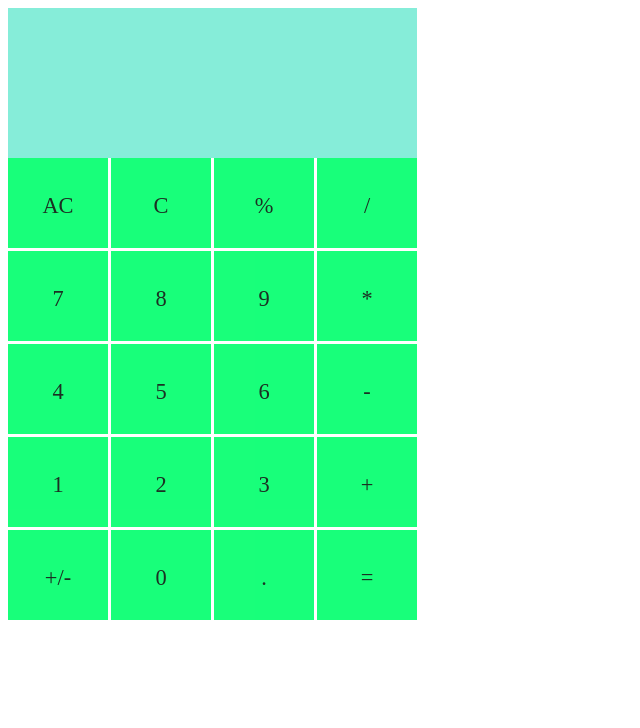
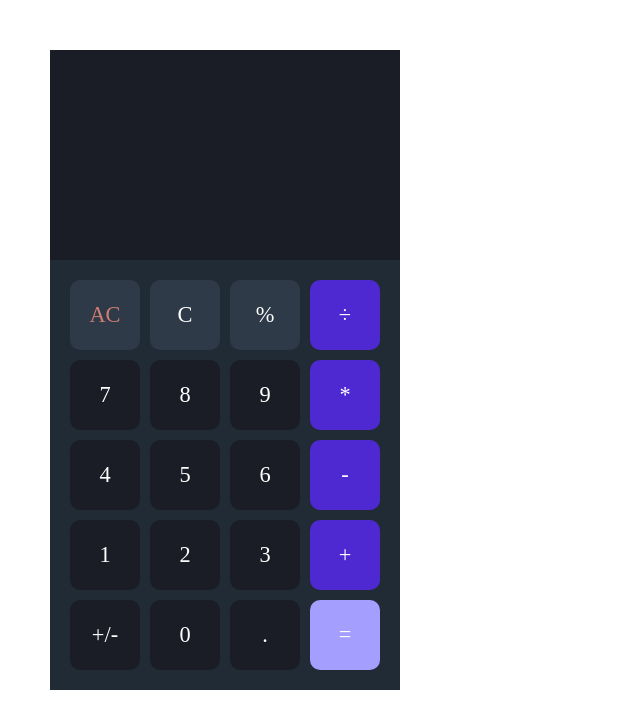
Before and after one commit to Loveriik/Calculator-app, a plain HTML site: page index.html in a window 1280 px wide. Shown: the whole page, without its empty margins (0-640 px from the left). Drawn offline with Linux system fonts and the light colour scheme.

Commit message:
final update

```diff
--- a/index.html
+++ b/index.html
@@ -4,6 +4,9 @@
         <title>Calculator</title>
         <link rel="stylesheet" href="style.css">
         <link rel="preconnect" href="https://fonts.googleapis.com">
+        <link rel="preconnect" href="https://fonts.googleapis.com">
+<link rel="preconnect" href="https://fonts.gstatic.com" crossorigin>
+<link href="https://fonts.googleapis.com/css2?family=EB+Garamond&display=swap" rel="stylesheet">
         <script src="script.js"></script>
         <meta charset="UTF-8">
         <meta name="viewport" content="width=device-width, initial-scale=1" />
@@ -11,72 +14,70 @@
     <body onload="preparation()">
         <div id="body">
             <div id="display">
-                <div id="displayAbove">
-                    <div id="firstNumber"></div>
-                    <div id="signS"></div>
-                    <div id="secondNumber"></div>
-                </div>
+                <div id="firstNumber"></div>
+                <div id="signS"></div>
+                <div id="secondNumber"></div>
                 <div id="value"></div>
             </div>
             <div id="buttons">
-                <div id="AC" class="button_shape" onclick="clearBlocks()">
+                <div id="AC" class="button_shape top-color" onclick="clearBlocks()">
                     <p>AC</p>
                 </div>
-                <div id="delete" class="button_shape" onclick="clearLastDigit()">
+                <div id="delete" class="button_shape top-color" onclick="clearLastDigit()">
                     <p>C</p>
                 </div>
-                <div id="percentage" class="button_shape" onclick="percentage()">
+                <div id="percentage" class="button_shape top-color" onclick="percentage()">
                     <p>%</p>
                 </div>
-                <div id="divide" class="button_shape" onclick="clickSign('/')">
-                    <p>/</p>
+                <div id="divide" class="button_shape right-buttons" onclick="clickSign('÷')">
+                    <p>÷</p>
                 </div>
-                <div id="seven" class="button_shape" onclick="clickNumber(7)">
+                <div id="seven" class="button_shape numbers-color" onclick="clickNumber(7)">
                     <p>7</p>
                 </div>
-                <div id="eight" class="button_shape" onclick="clickNumber(8)">
+                <div id="eight" class="button_shape numbers-color" onclick="clickNumber(8)">
                     <p>8</p>
                 </div>
-                <div id="nine" class="button_shape" onclick="clickNumber(9)">
+                <div id="nine" class="button_shape numbers-color" onclick="clickNumber(9)">
                     <p>9</p>
                 </div>
-                <div id="multiply" class="button_shape" onclick="clickSign('*')">
+                <div id="multiply" class="button_shape right-buttons" onclick="clickSign('*')">
                     <p>*</p>
                 </div>
-                <div id="four" class="button_shape" onclick="clickNumber(4)">
+                <div id="four" class="button_shape numbers-color" onclick="clickNumber(4)">
                     <p>4</p>
                 </div>
-                <div id="five" class="button_shape" onclick="clickNumber(5)">
+                <div id="five" class="button_shape numbers-color" onclick="clickNumber(5)">
                     <p>5</p>
                 </div>
-                <div id="six" class="button_shape" onclick="clickNumber(6)">
+                <div id="six" class="button_shape numbers-color" onclick="clickNumber(6)">
                     <p>6</p>
                 </div>
-                <div id="subtract" class="button_shape" onclick="clickSign('-')">
+                <div id="subtract" class="button_shape right-buttons" onclick="clickSign('-')">
                     <p>-</p>
                 </div>
-                <div id="one" class="button_shape" onclick="clickNumber(1)">
+                <div id="one" class="button_shape numbers-color" onclick="clickNumber(1)">
                     <p>1</p>
                 </div>
-                <div id="two" class="button_shape" onclick="clickNumber(2)">
+                <div id="two" class="button_shape numbers-color" onclick="clickNumber(2)">
                     <p>2</p>
                 </div>
-                <div id="three" class="button_shape" onclick="clickNumber(3)">
+                <div id="three" class="button_shape numbers-color" onclick="clickNumber(3)">
                     <p>3</p>
                 </div>
-                <div id="add" class="button_shape" onclick="clickSign('+')">
+                <div id="add" class="button_shape right-buttons" onclick="clickSign('+')">
                     <p>+</p>
                 </div>
-                <div id="sign" class="button_shape" onclick="oppositeSign()">
+                <div id="sign" class="button_shape numbers-color" onclick="oppositeSign()">
                     <p>+/-</p>
                 </div>
-                <div id="zero" class="button_shape" onclick="clickNumber(0)">
+                <div id="zero" class="button_shape numbers-color" onclick="clickNumber(0)">
                     <p>0</p>
                 </div>
-                <div id="comma" class="button_shape" onclick="dot()">
+                <div id="comma" class="button_shape numbers-color" onclick="dot()">
                     <p>.</p>
                 </div>
-                <div id="equal" class="button_shape" onclick="outcome()">
+                <div id="equal" class="button_shape equal-color" onclick="outcome()">
                     <p>=</p>
                 </div>
             </div>
--- a/script.js
+++ b/script.js
@@ -134,37 +134,26 @@ function clearLastDigit() {
 
 function outcome() {
     let result;
-
-    switch (signBlock.innerHTML) {
-        case '/':
-            if (firstNumberBlock.innerHTML === '' || secondNumberBlock.innerHTML === '') {
+    const firstHTML = firstNumberBlock.innerHTML;
+    const secondHTML = secondNumberBlock.innerHTML;
+    if (firstHTML === '' || secondHTML === '') {
         return
     } else {
-                result = firstNumberBlock.innerHTML / secondNumberBlock.innerHTML;
+        switch (signBlock.innerHTML) {
+            case '÷':
+                result = firstHTML / secondHTML;
                 valueBlock.innerHTML = result.toFixed(2);
                 break;
-            }
             case '*':
-            if (firstNumberBlock.innerHTML === '' || secondNumberBlock.innerHTML === '') {
-                return
-            } else {
-                result = firstNumberBlock.innerHTML * secondNumberBlock.innerHTML;
+                result = firstHTML * secondHTML;
                 valueBlock.innerHTML = result.toFixed(2);
                 break;
-            }
             case '+':
-            if (firstNumberBlock.innerHTML === '' || secondNumberBlock.innerHTML === '') {
-                return
-            } else {
-                result = parseFloat(firstNumberBlock.innerHTML) + parseFloat(secondNumberBlock.innerHTML);
+                result = parseFloat(firstHTML) + parseFloat(secondHTML);
                 valueBlock.innerHTML = result.toFixed(2);
                 break;
-            }
             case '-':
-            if (firstNumberBlock.innerHTML === '' || secondNumberBlock.innerHTML === '') {
-                return
-            } else {
-                result = firstNumberBlock.innerHTML - secondNumberBlock.innerHTML;
+                result = firstHTML - secondHTML;
                 valueBlock.innerHTML = result.toFixed(2);
                 break;
         }
--- a/style.css
+++ b/style.css
@@ -1,49 +1,77 @@
 body {
     box-sizing: border-box;
+    margin:0;
 }
 #body {
-    max-width: 409px;
-    height: 612px;
-    background-color:antiquewhite;
+    max-width: 350px;
+    height: 640px;
+    margin-left:50px;
+    margin-top:50px;
 }
 #buttons {
+    padding:20px;
     display: grid;
-    grid-template-columns: repeat(4,100px);
-    grid-template-rows: repeat(5,90px);
+    grid-template-columns: repeat(4,70px);
+    grid-template-rows: repeat(5,70px);
     align-items:center;
     justify-content: center;
-    gap: 3px;
-    background-color: white;
+    gap: 10px;
+    background-color: #212b36;
 }
 .button_shape {
     width:100%;
     height:100%;
     box-sizing: border-box;
-    background-color: #00FF6C;
-    opacity: 0.9;
-    color:#031a0c;
+    color:white;
     cursor:pointer;
+    border-radius: 10px;
 }
 #buttons div p {
     text-align: center;
-    padding-top: 35px;
-    margin:0;
     font-size: 1.4rem;
     font-weight:400;
 }
 #display {
-    height:150px;
+    height:210px;
     max-width:100%;
     display:flex;
-    align-items: center;
+    align-items: flex-end;
     flex-direction: column;
-    justify-content: space-around;
-    font-size:1.4rem;
-    color:black;
-    background-color:rgba(11, 238, 219, 0.486);
+    justify-content: space-evenly;
+    font-size:1.8rem;
+    color:white;
+    background-color: #1a1d25;
+    padding-right:10px;
 }
 #displayAbove {
     display: flex;
     justify-content: space-around;
     width:100%;
 }
+.numbers-color{
+    background-color:#1a1d25;
+}
+.numbers-color:hover {
+    background-color: #090b0f;
+}
+.right-buttons {
+    background-color:#4e28d0 ;
+}
+.right-buttons:hover {
+    background-color: #3918a3;
+}
+.equal-color{
+    background-color: #a49eff ;
+}
+.equal-color:hover {
+    background-color: #7d75f7;
+}
+.top-color {
+    background-color: #2e3a48;
+}
+.top-color:hover {
+    background-color: #26323d;
+}
+#buttons > div:first-child {
+    color:#d17b73;
+}
```
Lines whose indentation alone changed are shown as unchanged.
